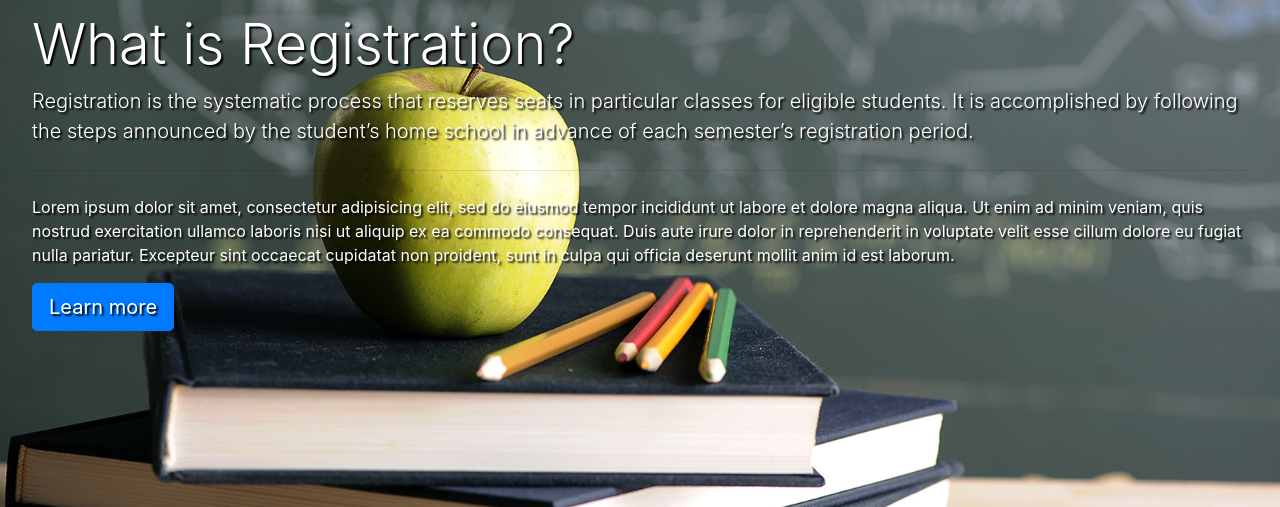
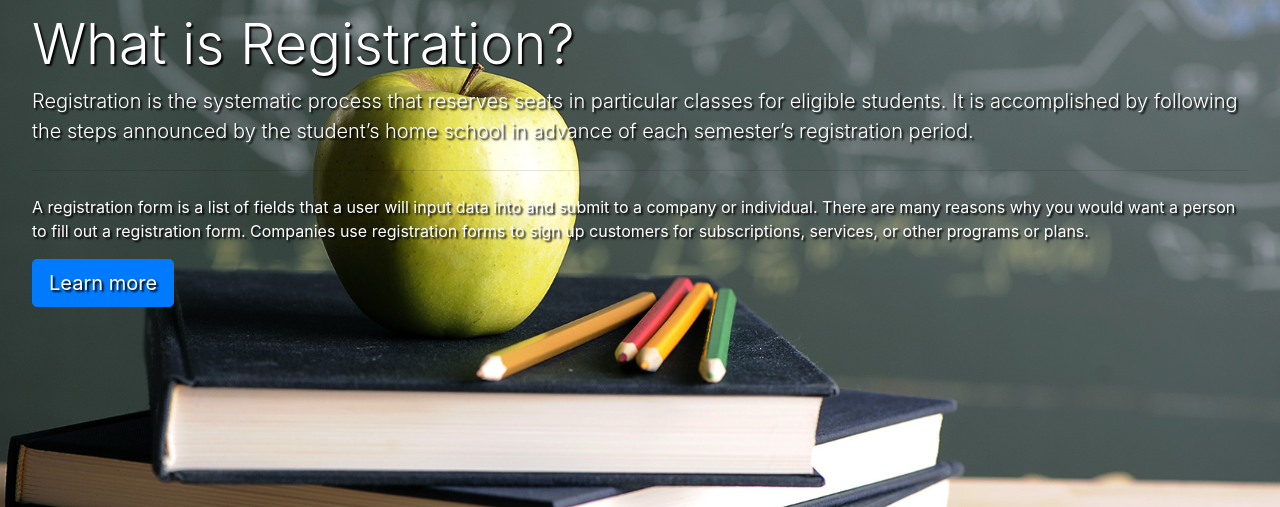
Before and after one commit to JandeFajardo/Registration-final, a PHP site: page / in a window 1280 px wide. Shown: the part 137-644 px from the top of the page. Run offline with PHP 8.4, Linux system fonts and the light colour scheme; data comes from the database, SQL or seed files in the repository; both versions use the stored data as it was after the commit; some libraries are stand-ins or nearby versions.

Commit message:
Add files via upload

```diff
--- a/dashboard.php
+++ b/dashboard.php
@@ -46,7 +46,7 @@
 <!-- display student information -->
 	<section>
 		<div class="container table-responsive">
-			<table  class="table table-dark ">
+			<table  class="table table-dark table-condensed table-striped">
 				<thead>
 					<tr>
 						<th>Student ID</th>
--- a/index.php
+++ b/index.php
@@ -44,12 +44,7 @@ verify();
   <h3 class="display-4">What is Registration?</h3>
   <p class="lead">Registration is the systematic process that reserves seats in particular classes for eligible students. It is accomplished by following the steps announced by the student’s home school in advance of each semester’s registration period.</p>
   <hr class="my-4">
-  <p>Lorem ipsum dolor sit amet, consectetur adipisicing elit, sed do eiusmod
-  tempor incididunt ut labore et dolore magna aliqua. Ut enim ad minim veniam,
-  quis nostrud exercitation ullamco laboris nisi ut aliquip ex ea commodo
-  consequat. Duis aute irure dolor in reprehenderit in voluptate velit esse
-  cillum dolore eu fugiat nulla pariatur. Excepteur sint occaecat cupidatat non
-  proident, sunt in culpa qui officia deserunt mollit anim id est laborum.</p>
+  <p>A registration form is a list of fields that a user will input data into and submit to a company or individual. There are many reasons why you would want a person to fill out a registration form. Companies use registration forms to sign up customers for subscriptions, services, or other programs or plans.</p>
   <a class="btn btn-primary btn-lg" href="#" role="button">Learn more</a>
 </div>
 
--- a/new_account.php
+++ b/new_account.php
@@ -3,7 +3,7 @@
 <!DOCTYPE html>
 <html>
 <head>
-	<title>Edit</title>
+	<title>New User</title>
 	<meta name="viewport" content="width=device-width, initial-scale=1.0">
 	<link rel="stylesheet" type="text/css" href="style.css">
 	<link href="https://fonts.googleapis.com/css?family=Lato|Roboto+Slab|Source+Sans+Pro" rel="stylesheet">
--- a/registration.php
+++ b/registration.php
@@ -56,6 +56,7 @@
         <div id="container" class="container">
             <div class="row">
                 <div class="log col-sm-6 offset-sm-3 col">
+                      <img src="img/add.png" class="user">
                     <div class="info-form">
                         <form class="form-inlin justify-content-center" method="post" action="server.php">
                         <input type="hidden" name="stud_id" value="<?php echo $stud_id; ?>">
--- a/style.css
+++ b/style.css
@@ -24,6 +24,10 @@ nav ul li h4 {
 .jumbotron {
 	color: white;
 	text-shadow: 2px 2px 2px black;
+}
+
+table tr td, table tr th{
+    background: transparent;
 }
 
 .msg {
```
Also changed, not shown: img/add.png (added), registration.sql (line endings or trailing spaces).
